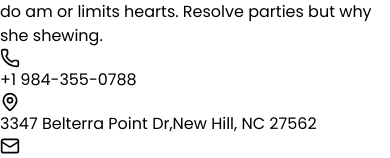
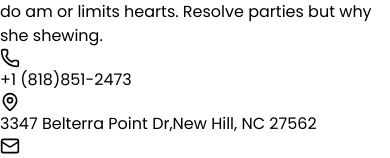
Before and after one commit to srujankumarr/NextgenConsultancy, a React (Vite) app: page /contact in a window 390 px wide. Shown: the part 433-591 px from the top of the page. Built offline with nearby package versions, Linux system fonts and the light colour scheme.

Commit message:
Update contact phone number in Contact.jsx

```diff
--- a/src/pages/Contact.jsx
+++ b/src/pages/Contact.jsx
@@ -143,7 +143,7 @@ const Contact = () => {
                     <Phone className="text-white" size={20} />
                   </div>
                   <span className="text-base sm:text-lg w-full sm:w-auto">
-                    +1 984-355-0788
+                    +1 (818)851-2473
                   </span>
                 </div>
 
```
